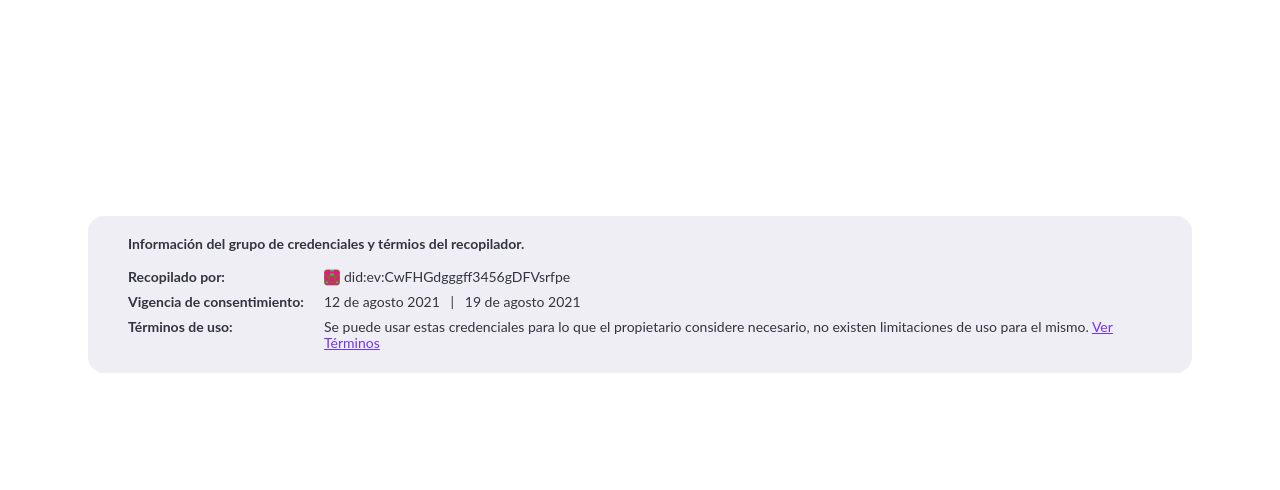
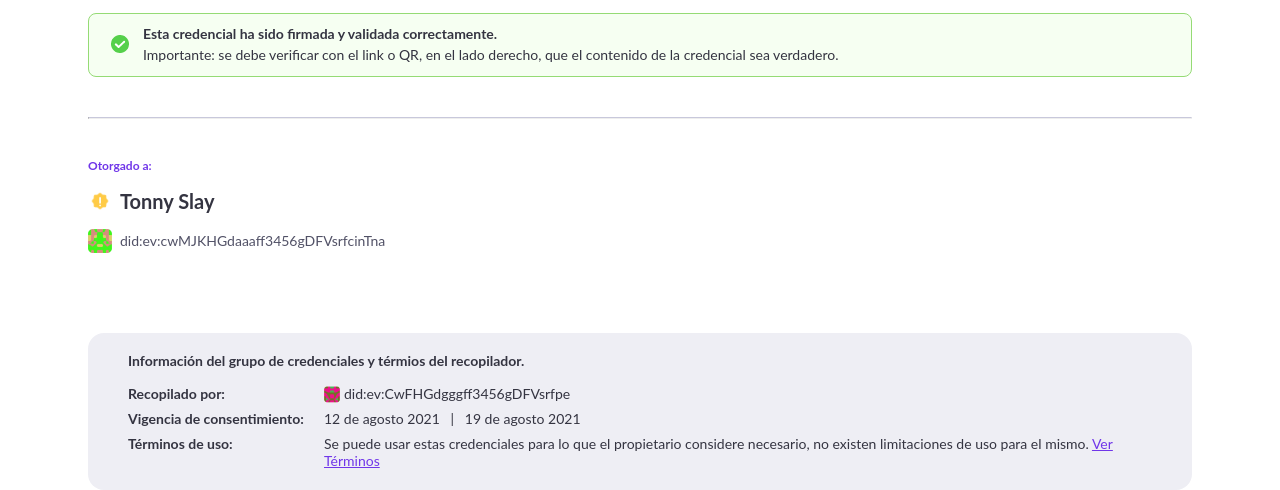
Before and after one commit to axell9641/report-template, a website: page pages/attendance-credential.html in a window 1280 px wide. Shown: the part 367-857 px from the top of the page. Before the commit the page ends 800 px from the top, so only its background shows below. Drawn offline with nearby package versions, Linux system fonts and the light colour scheme; files that its build step writes are made by us from their sources.

Commit message:
Recipient

```diff
--- a/pages/attendance-credential.html
+++ b/pages/attendance-credential.html
@@ -50,6 +50,29 @@
                 <span class="qr__url">http://codeqr...sum/</span>
             </div>
         </section>
+        <div class="alert alert-success">
+            <div class="alert__icon">
+                <img src="../images/alert-success.png" alt="alert icon">
+            </div>
+            <div class="alert__message">
+                <h3 class="alert__message--title">Esta credencial ha sido firmada y validada correctamente.</h3>
+                <h4 class="alert__message--description">Importante: se debe verificar con el link o QR, en el lado derecho, que el contenido de la credencial sea verdadero.</h4>
+            </div>
+        </div>
+        <hr class="solid">
+        <section class="recipient">
+            <h5 class="section-label">Otorgado a:</h5>
+            <div class="recipient__name">
+                <div class="recipient__name-logo">
+                    <img src="../images/not-verified-icon.png" alt="recipient verified icon">
+                </div>
+                <span>Tonny Slay</span>
+            </div>
+            <div class="recipient__did">
+                <img src="../images/tonyslay-identicon.png" alt="recipient identicon">
+                <span>did:ev:cwMJKHGdaaaff3456gDFVsrfcinTna</span>
+            </div>
+        </section>
     </main>
     <footer class="footer">
         <h4 class="footer__title">Información del grupo de credenciales y térmios del recopilador.</h4>
--- a/sass/components/_alert.scss
+++ b/sass/components/_alert.scss
@@ -1,46 +1,51 @@
 .alert {
   width: 100%;
-  height: 100%;
-  padding: 1.2rem 2rem;
+  padding: 1.2rem 1.9rem;
   border-radius: 8px;
   box-sizing: border-box;
-  margin: 2rem 0;
-  display: grid;
+  display: flex;
   align-items: center;
-  grid-template-columns: min-content 1fr;
-  column-gap: 0.9rem;
+
+  &__icon {
+    margin-right: 11px;
+    img {
+      width: 24px;
+      height: 24px;
+    }
+  }
+
+  &__message {
+    flex: 1;
+    color: $grey900;
+    &--title {
+      @include bodyBold();
+      margin-bottom: 4px;
+    }
+
+    &--description {
+      @include bodyRegular();
+    }
+  }
 
   &-info {
-    background: $semantic-info-100;
-    border: 1px solid $semantic-info-300;
+    background: $semanticInfo100;
+    border: 1px solid $semanticInfo300;
   }
 
   &-error {
-    background: $semantic-danger-100;
-    border: 1px solid $semantic-danger-300;
+    background: $semanticDanger100;
+    border: 1px solid $semanticDanger300;
   }
 
   &-warning {
-    background: $semantic-warning-100;
-    border: 1px solid $semantic-warning-300;
+    background: $semanticWarning100;
+    border: 1px solid $semanticWarning300;
   }
 
   &-success {
-    background: $semantic-success-100;
-    border: 1px solid $semantic-success-300;
+    background: $semanticSuccess100;
+    border: 1px solid $semanticSuccess300;
   }
 
-  &__icon {
-    width: 2.4rem;
-    height: 2.4rem;
-    img {
-      display: inline-block;
-      width: 100%;
-    }
-  }
 
-  &__title {
-    @include bodyRegular();
-    color: $grey900;
-  }
 }
--- a/sass/pages/_attendance-credential.scss
+++ b/sass/pages/_attendance-credential.scss
@@ -44,17 +44,18 @@
   }
 }
 
+.section-label {
+  @include captionBold();
+  color: $primary500;
+  margin-bottom: 16px;
+}
+
 .issued-by {
   margin-top: 40px;
+  margin-bottom: 16px;
   display: flex;
   justify-content: space-between;
   align-items: center;
-
-  .section-label {
-    @include captionBold();
-    color: $primary500;
-    margin-bottom: 16px;
-  }
 
   .issuer {
     display: grid;
@@ -123,3 +124,38 @@
     }
   }
 }
+
+.recipient {
+  margin-bottom: 40px;
+  &__name {
+    margin-bottom: 16px;
+    display: flex;
+    align-items: center;
+    @include titleBold();
+    color: $grey900;
+    &-logo {
+      width: 24px;
+      height: 24px;
+      padding: 2px;
+      margin-right: 8px;
+
+      img {
+        display: inline-block;
+        height: 100%;
+      }
+    }
+  }
+  &__did {
+    display: flex;
+    align-items: center;
+    @include bodyRegular();
+    color: $grey700;
+
+    img {
+      display: inline-block;
+      width: 24px;
+      height: 24px;
+      margin-right: 8px;
+    }
+  }
+}
--- a/sass/styles.scss
+++ b/sass/styles.scss
@@ -16,7 +16,7 @@
 @import "base/typography";
 @import "base/utilities";
 
-// @import "components/alert";
+@import "components/alert";
 @import "components/tree-like-element";
 
 @import "pages/index";
```
Also changed, not shown: images/alert-danger.png (added), images/alert-info.png (added), images/alert-success.png (added), images/alert-warning.png (added), images/not-verified-icon.png (added), images/tonyslay-identicon.png (added).
